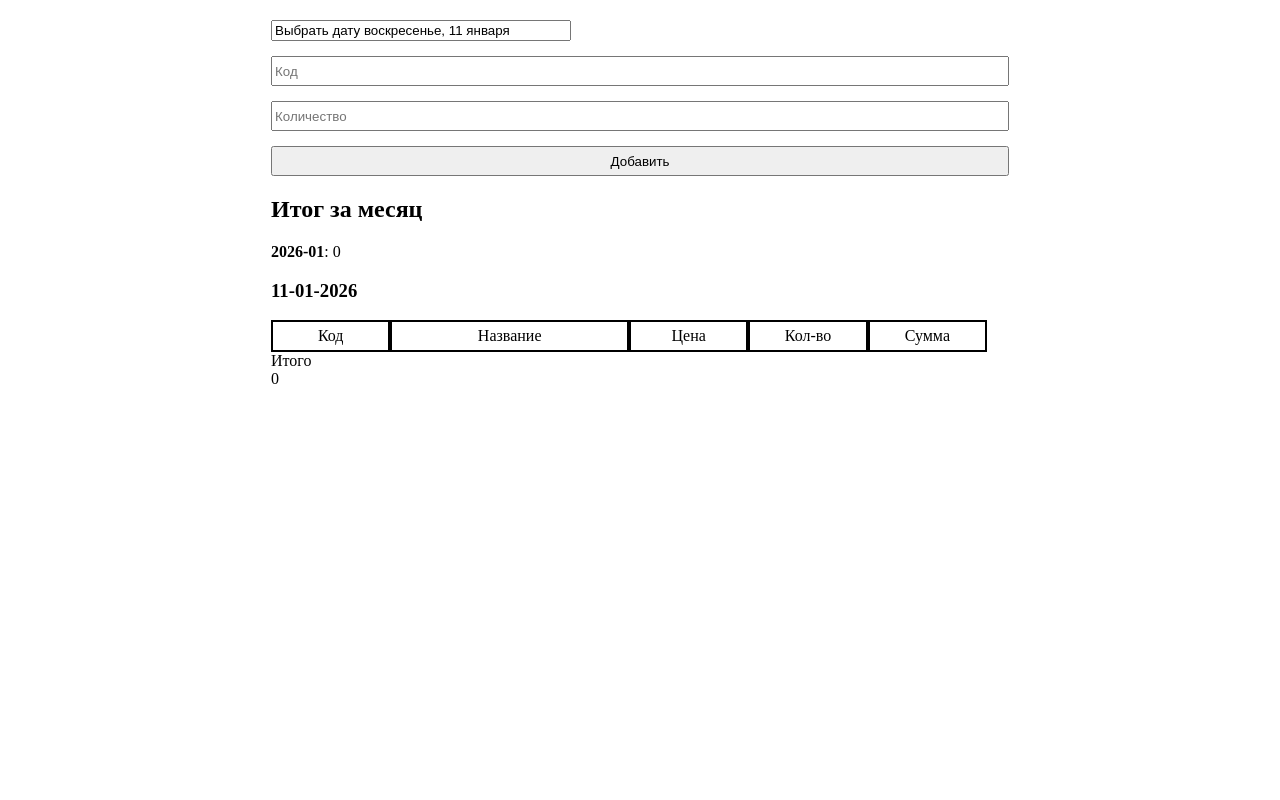
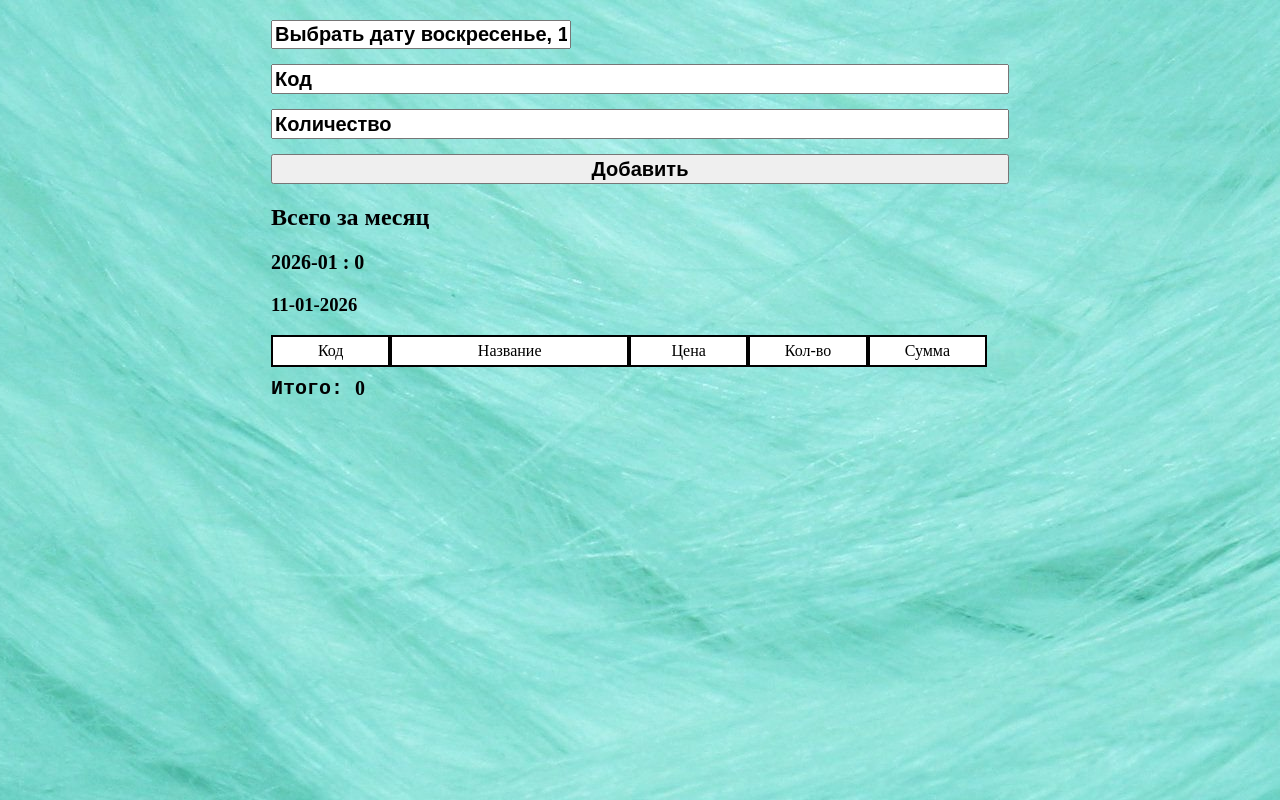
Before and after one commit to NKapaev/SalaryCalc, a React (Vite) app: page / in a window 1280 px wide. Both pictures are taken after typing "Sample", "5" into the empty fields and a click on the button "Добавить". Built offline with nearby package versions, Linux system fonts and the light colour scheme.

Commit message:
Fix bg and fonts

```diff
--- a/src/App.css
+++ b/src/App.css
@@ -10,6 +10,7 @@
 .datepicker-input {
   width: 100%;
   margin-bottom: 15px;
+  font-size: 20px;
 }
 
 @media screen and (max-width: 767px) {
--- a/src/components/dataPicker/dataPicker.css
+++ b/src/components/dataPicker/dataPicker.css
@@ -7,6 +7,10 @@
 .datepicker-input .input-container .input {
   pointer-events: inherit;
   cursor: pointer;
+}
+
+.datepicker-input {
+  font-weight: bold;
 }
 
 .datepicker-input:hover,
--- a/src/components/inputForm/inputForm.module.css
+++ b/src/components/inputForm/inputForm.module.css
@@ -12,14 +12,21 @@
 }
 
 .input {
+  font-weight: bold;
   display: block;
   height: 30px;
   width: 100%;
   margin-bottom: 15px;
+  font-size: 20px;
+}
+
+.input::placeholder {
+  color: black;
 }
 
 .formButton {
   height: 30px;
-  /* height: 100%; */
   width: 100%;
+  font-size: 20px;
+  font-weight: bold;
 }
--- a/src/components/row/row.module.css
+++ b/src/components/row/row.module.css
@@ -11,6 +11,7 @@
   align-items: center;
   border: 2px solid black;
   padding: 5px;
+  background-color: #fff;
 }
 
 .nameCell {
--- a/src/components/table/DayTable.tsx
+++ b/src/components/table/DayTable.tsx
@@ -18,7 +18,7 @@ export default function DayTable({ date, rows, onDeleteRow }: DayTableProps) {
   const dayTotal = enriched.reduce((s, r) => s + r.summary, 0);
 
   return (
-    <div className="day-table">
+    <div className={styles.dayTable}>
       <h3>{formatDisplayDate(date)}</h3>
 
       <div className={`${styles.row} ${styles.header}`}>
@@ -34,8 +34,10 @@ export default function DayTable({ date, rows, onDeleteRow }: DayTableProps) {
         <Row key={row.code} row={row} onDelete={() => onDeleteRow(i)} />
       ))}
 
-      <div className="row total">
-        <div>Итого</div>
+      <div className={`${styles.row} ${styles.total}`}>
+        <div>
+          <pre className={styles.pre}>Итого: </pre>
+        </div>
         <div />
         <div />
         <div />
--- a/src/components/table/MonthlySummary.tsx
+++ b/src/components/table/MonthlySummary.tsx
@@ -1,3 +1,5 @@
+import styles from './dayTable.module.css';
+
 interface MonthlySummaryProps {
   totals: Record<string, number>;
 }
@@ -5,11 +7,13 @@ interface MonthlySummaryProps {
 export default function MonthlySummary({ totals }: MonthlySummaryProps) {
   return (
     <div className="monthly-summary">
-      <h2>Итог за месяц</h2>
+      <h2>Всего за месяц</h2>
 
       {Object.entries(totals).map(([month, sum]) => (
         <div key={month} className="month-row">
-          <strong>{month}</strong>: {sum}
+          <p className={styles.monthlySummary}>
+            {month} : {sum}
+          </p>
         </div>
       ))}
     </div>
--- a/src/components/table/dayTable.module.css
+++ b/src/components/table/dayTable.module.css
@@ -11,8 +11,25 @@
   align-items: center;
   border: 2px solid black;
   padding: 5px;
+  background-color: #fff;
 }
 
 .nameCell {
   flex-grow: 1;
 }
+
+.monthlySummary {
+  font-size: 20px;
+  font-weight: bold;
+}
+
+.total {
+  margin-top: 10px;
+  display: flex;
+  font-size: 20px;
+  font-weight: bold;
+}
+
+.pre {
+  margin: 0;
+}
--- a/src/index.css
+++ b/src/index.css
@@ -7,6 +7,9 @@
 body {
   margin: 0;
   padding-top: 20px;
+  background: url('/public/bg.jpg');
+  background-position: top;
+  background-attachment: fixed;
 }
 
 .input {
```
Also changed, not shown: public/bg.jpg (added).
